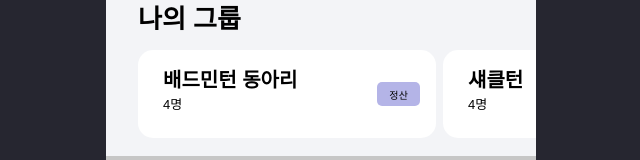
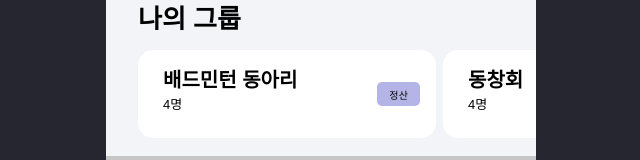
Before and after one commit to quant-prototype/quant_prototype, a React (Create React App) app: page / in a window 1280 px wide. Shown: the part 282-442 px from the top of the page, without its empty margins (319-959 px from the left). Built offline with nearby package versions, Linux system fonts and the light colour scheme; the HTML template or start-up script is replaced by a standard one.

Commit message:
nocomment

```diff
--- a/src/pages/Home.jsx
+++ b/src/pages/Home.jsx
@@ -256,7 +256,7 @@ function Home() {
 
             <GroupContent style={{width: "93px", borderTopRightRadius:"0px", borderBottomRightRadius:"0px"}}>
               <GroupContentContainer style = {{width: '95px'}}>
-                <GroupName>섀클턴</GroupName>
+                <GroupName>동창회</GroupName>
                 <GroupCnt>4명</GroupCnt>
               </GroupContentContainer>
             </GroupContent>
```
